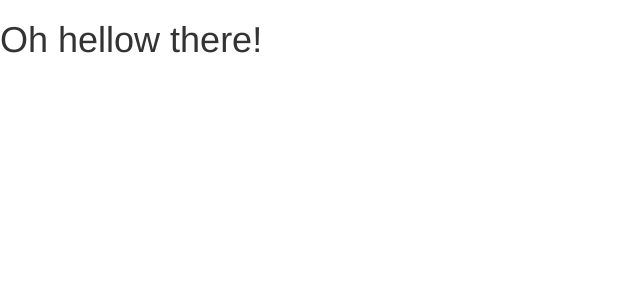
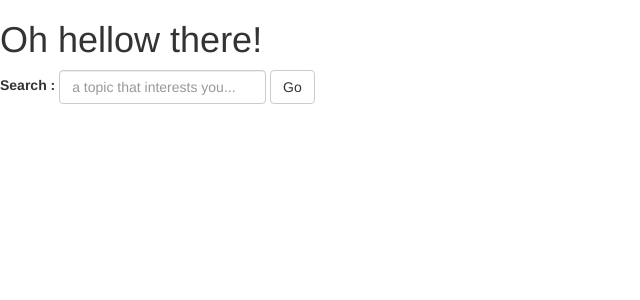
Before and after one commit to gauravk1001/SynacorHackathon2017, a Flask app: page / in a window 1280 px wide. Shown: the top 300 px of the page, without its empty margins (0-640 px from the left). Run offline with Flask 2, Linux system fonts and the light colour scheme; some libraries are stand-ins or nearby versions.

Commit message:
Added basic search field in the template

```diff
--- a/app/templates/index.html
+++ b/app/templates/index.html
@@ -13,6 +13,13 @@
 
 <body>
     <h1>Oh hellow there!</h1>
+    <form class="form-inline">
+      <div class="form-group">
+        <label for="SearchQuery">Search : </label>
+        <input type="text" class="form-control" id="SearchQuery" placeholder="a topic that interests you...">
+      </div>
+      <button type="submit" class="btn btn-default">Go</button>
+    </form>
 </body>
 
 <!-- Links for Twitter Bootstrap -->
```
